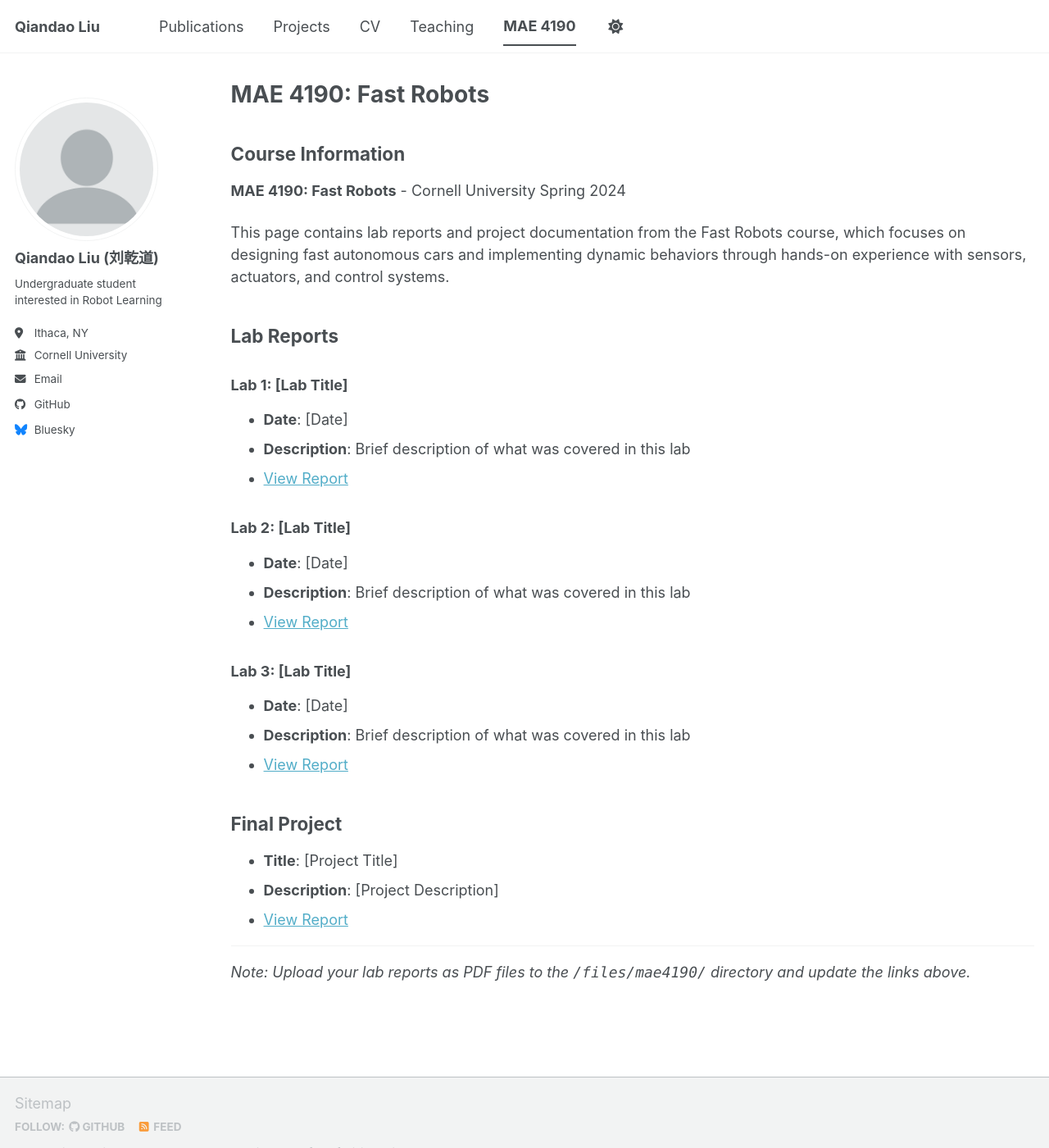
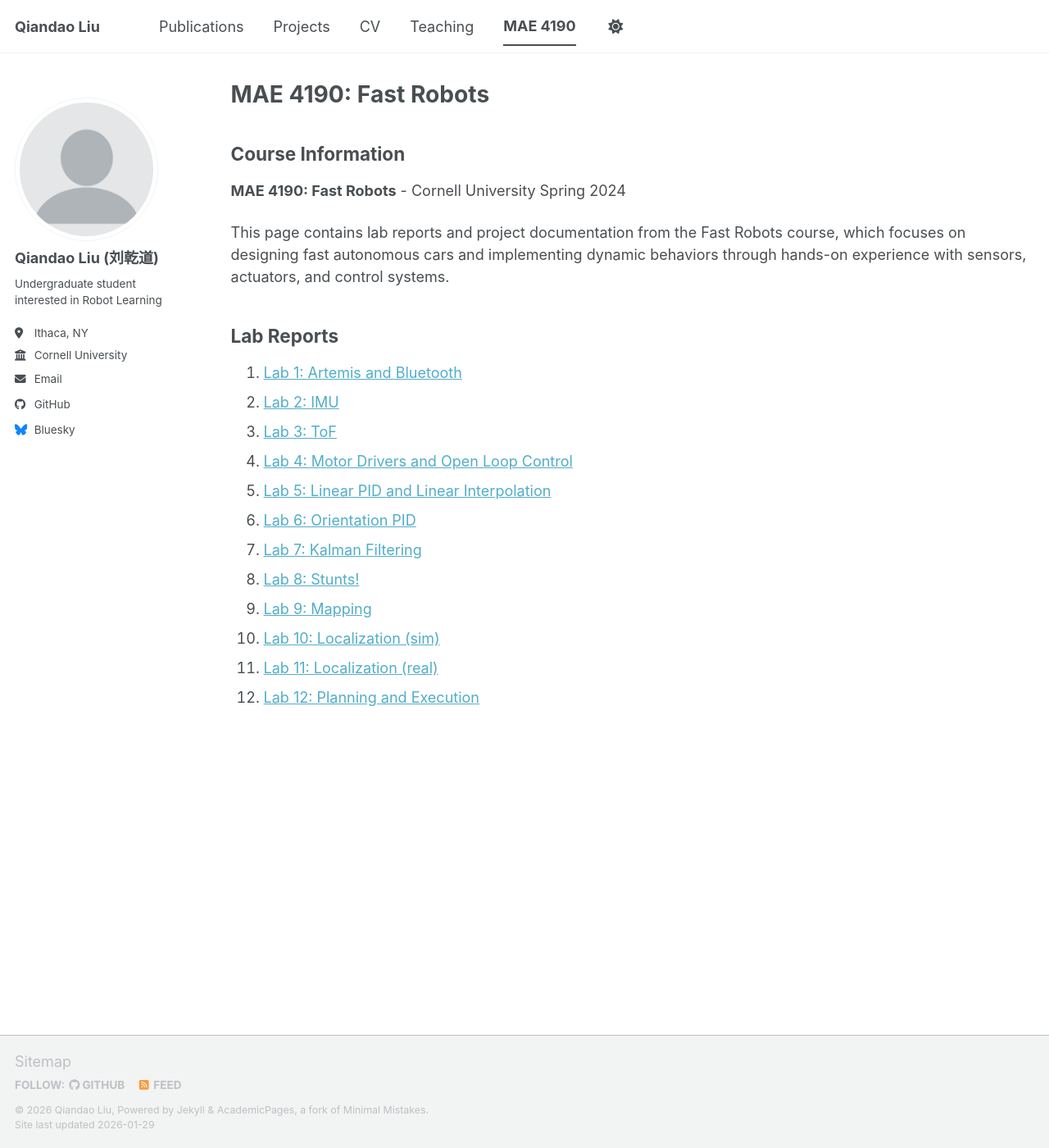
Before and after one commit to Qiandao-Liu/Qiandao-Liu.github.io, a Jekyll site: the page built from _pages/mae4190.md, in a window 1280 px wide and 1400 px high. Shown: the whole window at 82% size. Built offline with Jekyll 4.4.1, drawn with Linux system fonts in a browser that asks for light colours; a script bundle is joined from its source files by our own code; library files that are not in the unit come from our copies.

Commit message:
update mae 4190

```diff
--- a/_pages/mae4190.md
+++ b/_pages/mae4190.md
@@ -16,26 +16,15 @@ This page contains lab reports and project documentation from the Fast Robots co
 
 ## Lab Reports
 
-### Lab 1: [Lab Title]
-- **Date**: [Date]
-- **Description**: Brief description of what was covered in this lab
-- [View Report](/files/mae4190/lab1.pdf)
-
-### Lab 2: [Lab Title]
-- **Date**: [Date]
-- **Description**: Brief description of what was covered in this lab
-- [View Report](/files/mae4190/lab2.pdf)
-
-### Lab 3: [Lab Title]
-- **Date**: [Date]
-- **Description**: Brief description of what was covered in this lab
-- [View Report](/files/mae4190/lab3.pdf)
-
-## Final Project
-- **Title**: [Project Title]
-- **Description**: [Project Description]
-- [View Report](/files/mae4190/final_project.pdf)
-
----
-
-*Note: Upload your lab reports as PDF files to the `/files/mae4190/` directory and update the links above.*
+1. [Lab 1: Artemis and Bluetooth](/mae4190/lab1/)
+2. [Lab 2: IMU](/mae4190/lab2/)
+3. [Lab 3: ToF](/mae4190/lab3/)
+4. [Lab 4: Motor Drivers and Open Loop Control](/mae4190/lab4/)
+5. [Lab 5: Linear PID and Linear Interpolation](/mae4190/lab5/)
+6. [Lab 6: Orientation PID](/mae4190/lab6/)
+7. [Lab 7: Kalman Filtering](/mae4190/lab7/)
+8. [Lab 8: Stunts!](/mae4190/lab8/)
+9. [Lab 9: Mapping](/mae4190/lab9/)
+10. [Lab 10: Localization (sim)](/mae4190/lab10/)
+11. [Lab 11: Localization (real)](/mae4190/lab11/)
+12. [Lab 12: Planning and Execution](/mae4190/lab12/)
```
Also changed, not shown: _pages/mae4190/lab1.md (added, +33 -0 lines), _pages/mae4190/lab10.md (added, +33 -0 lines), _pages/mae4190/lab11.md (added, +33 -0 lines), _pages/mae4190/lab12.md (added, +33 -0 lines), _pages/mae4190/lab2.md (added, +33 -0 lines), _pages/mae4190/lab3.md (added, +33 -0 lines), _pages/mae4190/lab4.md (added, +33 -0 lines), _pages/mae4190/lab5.md (added, +33 -0 lines), _pages/mae4190/lab6.md (added, +33 -0 lines), _pages/mae4190/lab7.md (added, +33 -0 lines), _pages/mae4190/lab8.md (added, +33 -0 lines), _pages/mae4190/lab9.md (added, +33 -0 lines).
